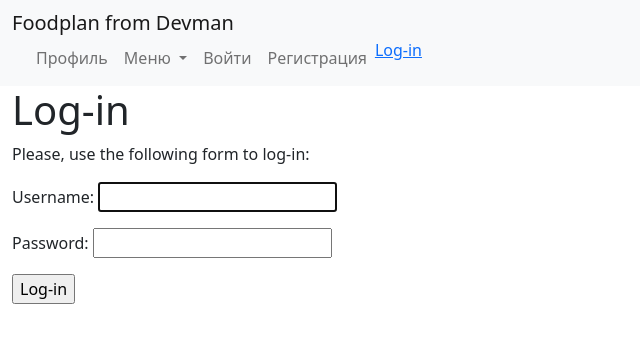
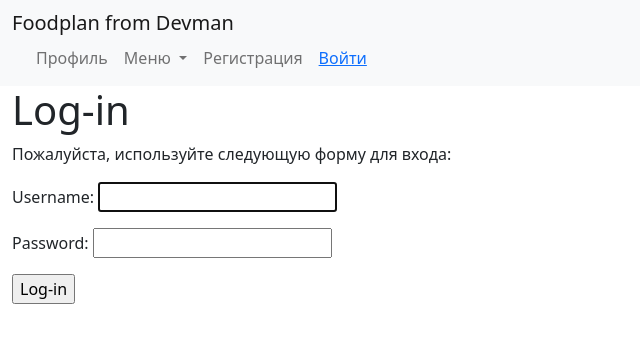
Before and after one commit to devmanorg/foodplan, a Django app: page /login/ in a window 1280 px wide. Shown: the top 343 px of the page, without its empty margins (0-640 px from the left). Run offline with Django 3.2, Linux system fonts and the light colour scheme; parts of the project's set-up code (start-up, migrations or seed data) failed here and were passed over.

Commit message:
Update login and logout

```diff
--- a/cuisine/templates/includes/header.html
+++ b/cuisine/templates/includes/header.html
@@ -25,21 +25,16 @@
           </ul>
         </li>
         <li class="nav-item">
-          <a class="nav-link" href="{% url 'login' %}">Войти</a>
+          <a class="nav-link" href="{% url 'register' %}">Регистрация</a>
         </li>
-        <li class="nav-item">
-          <a class="nav-link" href="{% url 'register' %}">Регистрация</a>
-        </li><li class="nav-item">
-          <span class="user">
-        {% if request.user.is_authenticated %}
-            Hello {{ request.user.first_name }},
-            <a href="{% url "logout" %}">Logout</a>
-        {% else %}
-            <a href="{% url "login" %}">Log-in</a>
-        {% endif %}
-    </span>
+         <li class="nav-link">
+          {% if request.user.is_authenticated %}
+            Добро пожаловать {{ request.user.first_name }}!
+          <a  href="{% url "logout" %}">Выйти</a>
+          {% else %}
+            <a  href="{% url "login" %}">Войти</a>
+          {% endif %}
         </li>
-
       </ul>
     </div>
   </div>
--- a/cuisine/templates/register.html
+++ b/cuisine/templates/register.html
@@ -1,10 +1,10 @@
 {% extends "layouts/base.html" %}
 
-{% block title %}Create an account{% endblock %}
+{% block title %}Создайте профиль{% endblock %}
 
 {% block content %}
-    <h1>Create an account</h1>
-    <p>Please, sign up using the following form:</p>
+    <h1>Создайте профиль</h1>
+    <p>Пожалуйста, заполните следующую форму:</p>
     <form action="." method="post">
         {{ user_form.as_p }}
         {% csrf_token %}
--- a/cuisine/templates/register_done.html
+++ b/cuisine/templates/register_done.html
@@ -3,6 +3,6 @@
 {% block title %}Добро пожаловать!{% endblock %}
 
 {% block content %}
-    <h1> Добро пожаловать! {{ new_user.first_name }}!</h1>
-    <p>Ваш аккаунт был успешно создан. Теперь вы можете <a href="{% url 'login' %}">log in</a>.</p>
+    <h1> Добро пожаловать {{ new_user.first_name }}!</h1>
+    <p>Ваш аккаунт был успешно создан. Теперь вы можете <a href="{% url 'login' %}">Войти</a>.</p>
 {% endblock %}
--- a/cuisine/templates/registration/logged_out.html
+++ b/cuisine/templates/registration/logged_out.html
@@ -1,6 +1,6 @@
 {% extends "layouts/base.html" %}
-{% block title %}Logged out{% endblock %}
+{% block title %}Выход{% endblock %}
 {% block content %}
-    <h1>Logged out</h1>
-    <p>You have been successfully logged out. You can <a href="{% url "login" %}">log-in again</a>.</p>
+    <h1>Выход</h1>
+    <p>Вы успешно вышли. Вы можете <a href="{% url "login" %}">Войти снова</a>.</p>
 {% endblock %}
--- a/cuisine/templates/registration/login.html
+++ b/cuisine/templates/registration/login.html
@@ -1,14 +1,14 @@
 {% extends "layouts/base.html" %}
-{% block title %}Log-in{% endblock %}
+{% block title %}Вход{% endblock %}
 {% block content %}
     <h1>Log-in</h1>
     {% if form.errors %}
         <p>
-            Your username and password didn't match.
-            Please try again.
+            Введён неверный логин или пароль.
+            Пожалуйста попробуйте снова.
         </p>
     {% else %}
-        <p>Please, use the following form to log-in:</p>
+        <p>Пожалуйста, используйте следующую форму для входа:</p>
     {% endif %}
     <div class="login-form">
         <form action="{% url 'login' %}" method="post">
--- a/cuisine/views.py
+++ b/cuisine/views.py
@@ -147,4 +147,4 @@ def user_login(request):
                 return HttpResponse('Invalid login')
     else:
         form = LoginForm()
-    return render(request, 'login.html', {'form': form})
+    return render(request, 'registration/login.html', {'form': form})
```
